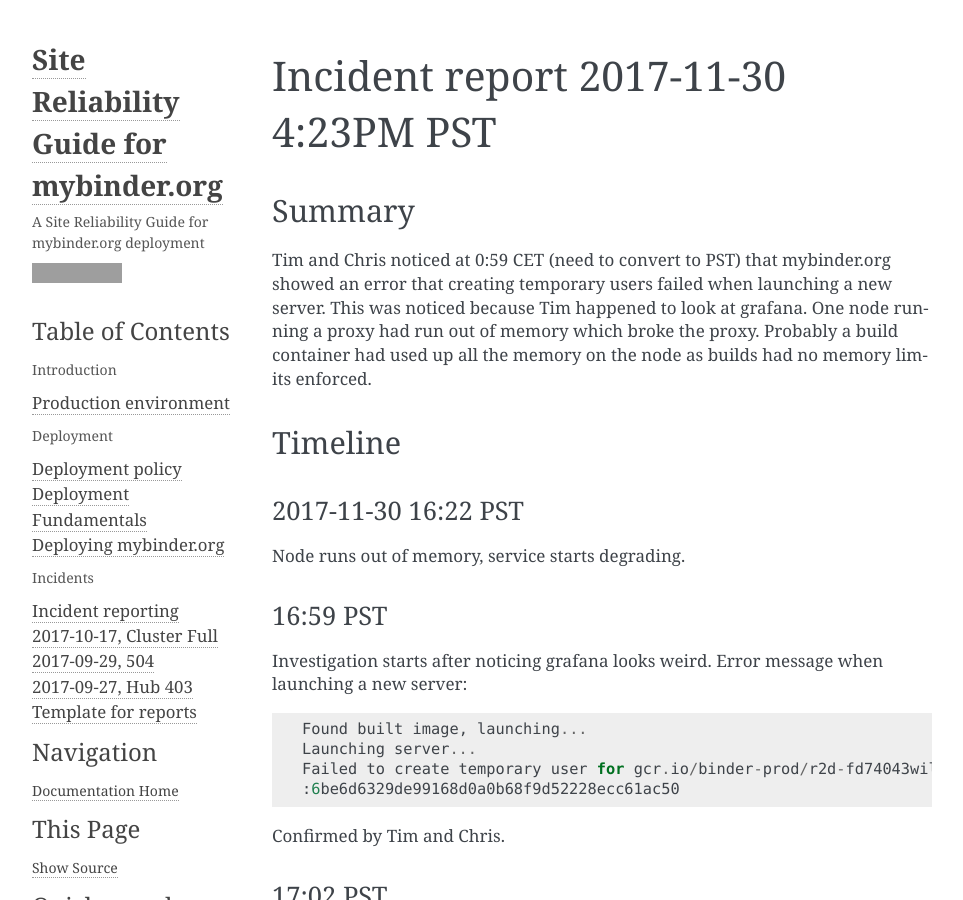
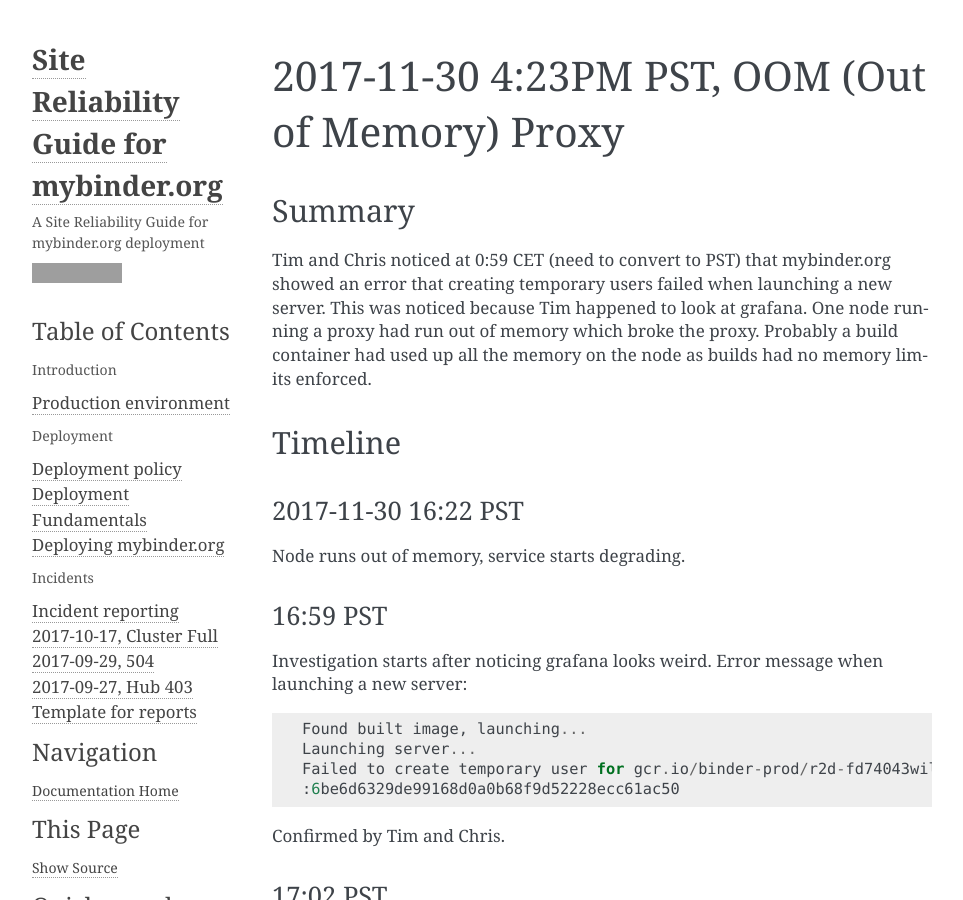
Before and after one commit to jupyterhub/mybinder.org-deploy, a Sphinx documentation site: the page built from docs/source/incident-reports/2017-11-30-oom-proxy.md, in a window 1280 px wide and 900 px high, cut to the strip 0-900 px from the top of the window. Shown: the whole strip, without its empty margins (148-1111 px from the left). Built offline with Sphinx 7.4.7, drawn with Linux system fonts in a browser that asks for light colours; grey boxes are pictures that could not be loaded.

```diff
--- a/docs/source/incident-reports/2017-11-30-oom-proxy.md
+++ b/docs/source/incident-reports/2017-11-30-oom-proxy.md
@@ -1,4 +1,4 @@
-# Incident report 2017-11-30 4:23PM PST
+# 2017-11-30 4:23PM PST, OOM (Out of Memory) Proxy
 
 ## Summary
 Tim and Chris noticed at 0:59 CET (need to convert to PST) that mybinder.org showed an error that creating temporary users failed when launching a new server. This was noticed because Tim happened to look at grafana. One node running a proxy had run out of memory which broke the proxy. Probably a build container had used up all the memory on the node as builds had no memory limits enforced.
```
Also changed, not shown: docs/source/incident-reports/incident_reports_toc.md (+1 -0 lines).
